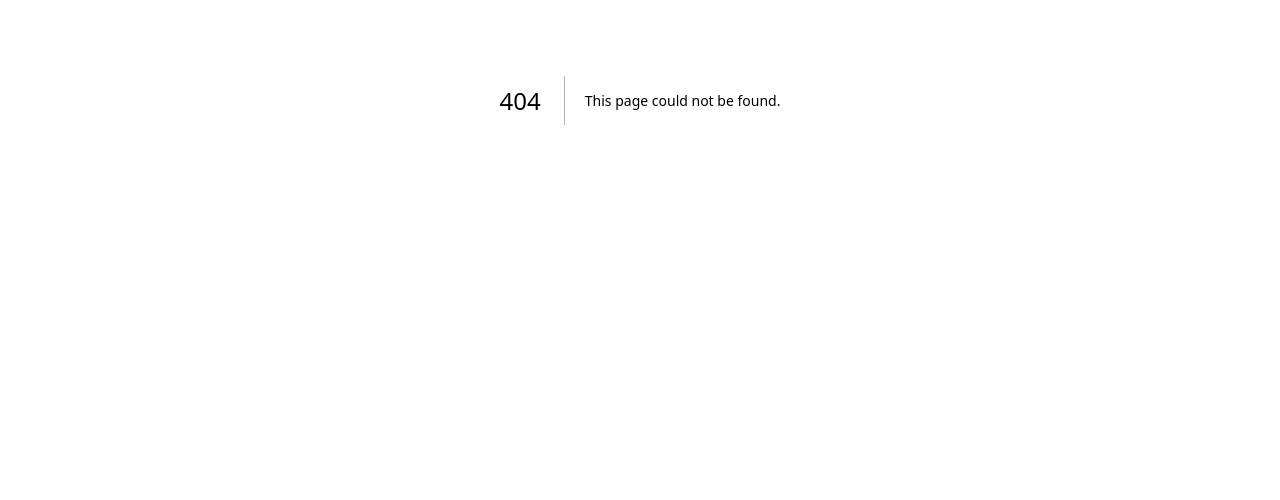
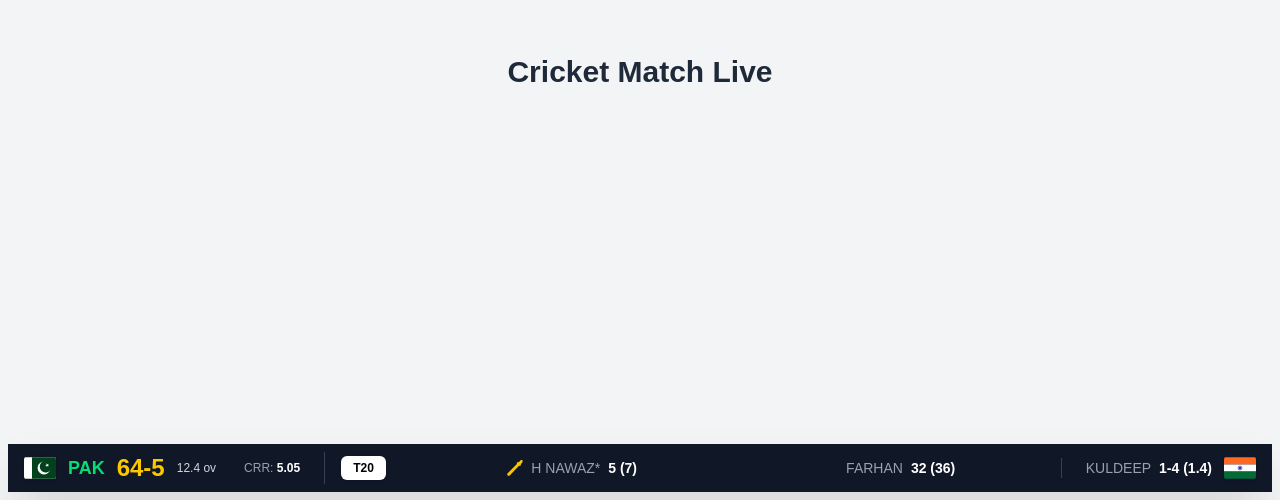
Before and after one commit to zanwar3/cric247, a Next.js app: page /live/1 in a window 1280 px wide. Before the commit this address had no page. Shown: the part 300-800 px from the top of the page. Built offline with nearby package versions, Linux system fonts and the light colour scheme.

Commit message:
added rebon for live scoring route is /live/1

```diff
--- /dev/null
+++ b/app/live/[matchId]/page.js
@@ -0,0 +1,87 @@
+"use client";
+import React from "react";
+import { PK, IN } from "country-flag-icons/react/3x2"; // Pakistan & India
+
+export default function Page() {
+  return (
+    <div className="relative min-h-screen flex flex-col bg-gray-100">
+      {/* Page Content */}
+      <main className="flex-grow flex items-center justify-center">
+        <h1 className="text-3xl font-bold text-gray-800">Cricket Match Live</h1>
+      </main>
+
+      {/* Professional ICC Style Score Ribbon */}
+      <footer className="bg-gray-900 text-white shadow-2xl mb-2 mx-2">
+        <div className="flex items-center justify-between px-4 py-2 text-xs sm:text-sm font-medium whitespace-nowrap overflow-x-auto no-scrollbar">
+
+          {/* Left Section: Team + Score */}
+          <div className="flex items-center gap-2 sm:gap-3 border-r border-gray-700 pr-4 sm:pr-6 flex-shrink-0">
+            <PK title="Pakistan" className="w-6 h-4 sm:w-8 sm:h-6 rounded-sm shadow" />
+            <span className="text-green-400 text-base sm:text-lg font-extrabold">PAK</span>
+            <span className="text-yellow-400 text-lg sm:text-2xl font-black">64-5</span>
+            <span className="text-gray-300 text-[10px] sm:text-xs">12.4 ov</span>
+            <div className="ml-2 sm:ml-4 text-[10px] sm:text-xs text-gray-400">
+              CRR: <span className="text-white font-bold">5.05</span>
+            </div>
+          </div>
+
+          {/* Match Type Badge (T20) */}
+          <div className="mx-2 sm:mx-4 bg-white text-black px-3 py-1 rounded-md text-[10px] sm:text-xs font-semibold shadow flex-shrink-0">
+            T20
+          </div>
+
+          {/* Middle Section: Batsmen (HIDE on small, SHOW from sm: up) */}
+          <div className="hidden sm:flex flex-1 justify-center items-center border-r border-gray-700 px-4 sm:px-6 min-w-0 overflow-hidden">
+            <div className="flex justify-between w-full max-w-md gap-6 sm:gap-12 truncate">
+              {/* H Nawaz */}
+              <div className="flex items-center gap-1 sm:gap-2 truncate">
+                <svg
+                  xmlns="http://www.w3.org/2000/svg"
+                  viewBox="0 0 512 512"
+                  fill="currentColor"
+                  className="w-3 h-3 sm:w-4 sm:h-4 text-yellow-400"
+                >
+                  <path d="M498.1 14.1c-18.8-18.8-49.2-18.8-67.9 0l-63 63-18.7-18.7-42.4 42.4 18.7 18.7L63 382.3l-42.4 42.4c-18.8 18.8-18.8 49.2 0 67.9s49.2 18.8 67.9 0l42.4-42.4L392.3 178l18.7 18.7 42.4-42.4-18.7-18.7 63-63c-18.9-18.8 18.9-49.2 0-67.9z" />
+                </svg>
+                <span className="text-gray-400 text-[11px] sm:text-sm truncate">H NAWAZ*</span>
+                <span className="text-white text-[11px] sm:text-sm font-semibold">5 (7)</span>
+              </div>
+
+              {/* Farhan */}
+              <div className="flex items-center gap-1 sm:gap-2 truncate">
+                <span className="text-gray-400 text-[11px] sm:text-sm truncate">FARHAN</span>
+                <span className="text-white text-[11px] sm:text-sm font-semibold">32 (36)</span>
+              </div>
+            </div>
+          </div>
+
+          {/* Right Section */}
+          <div className="flex items-center gap-2 sm:gap-3 pl-4 sm:pl-6">
+            {/* Bowler info (HIDE on mobile, SHOW from sm: up) */}
+            <div className="hidden sm:flex items-center gap-1 sm:gap-2 min-w-0 overflow-hidden truncate">
+              <span className="text-gray-400 text-[11px] sm:text-sm truncate">KULDEEP</span>
+              <span className="text-white text-[11px] sm:text-sm font-semibold">1-4 (1.4)</span>
+            </div>
+
+            {/* Flag (always visible) */}
+            <div className="flex-shrink-0">
+              <IN title="India" className="w-6 h-4 sm:w-8 sm:h-6 rounded-sm shadow" />
+            </div>
+          </div>
+        </div>
+      </footer>
+
+
+
+
+
+
+
+
+
+
+
+
+    </div>
+  );
+}
--- a/app/score/[matchId]/page.js
+++ b/app/score/[matchId]/page.js
@@ -43,6 +43,13 @@ export default function ScorePage() {
       setLoading(false);
     }
   };
+
+  const fetchBallHistory = async () => {
+    const response = await fetch(`/api/matches/${matchId}/ball`);
+    const data = await response.json();
+    const updatedInnings = await response.json();
+        updateCurrentInnings(updatedInnings);
+  }
 
   const updateCurrentInnings = async (data) => {
     setCurrentInnings(data?.ball);
--- a/package.json
+++ b/package.json
@@ -9,6 +9,7 @@
   },
   "dependencies": {
     "bcryptjs": "^3.0.2",
+    "country-flag-icons": "^1.5.20",
     "mongoose": "^8.18.0",
     "next": "15.5.2",
     "next-auth": "^4.24.11",
```
Also changed, not shown: app/globals.css (+22 -0 lines), 1 other file (tests, documents, lock files or other folders).
